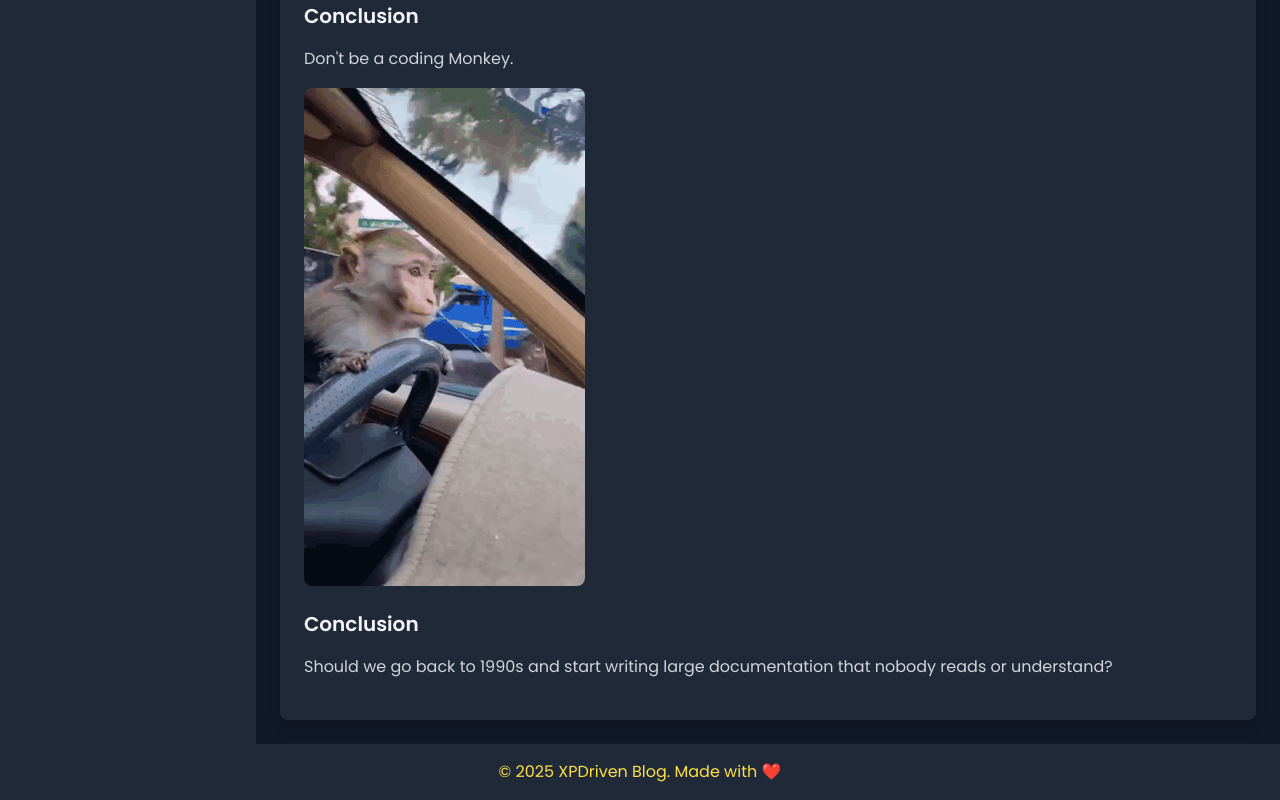
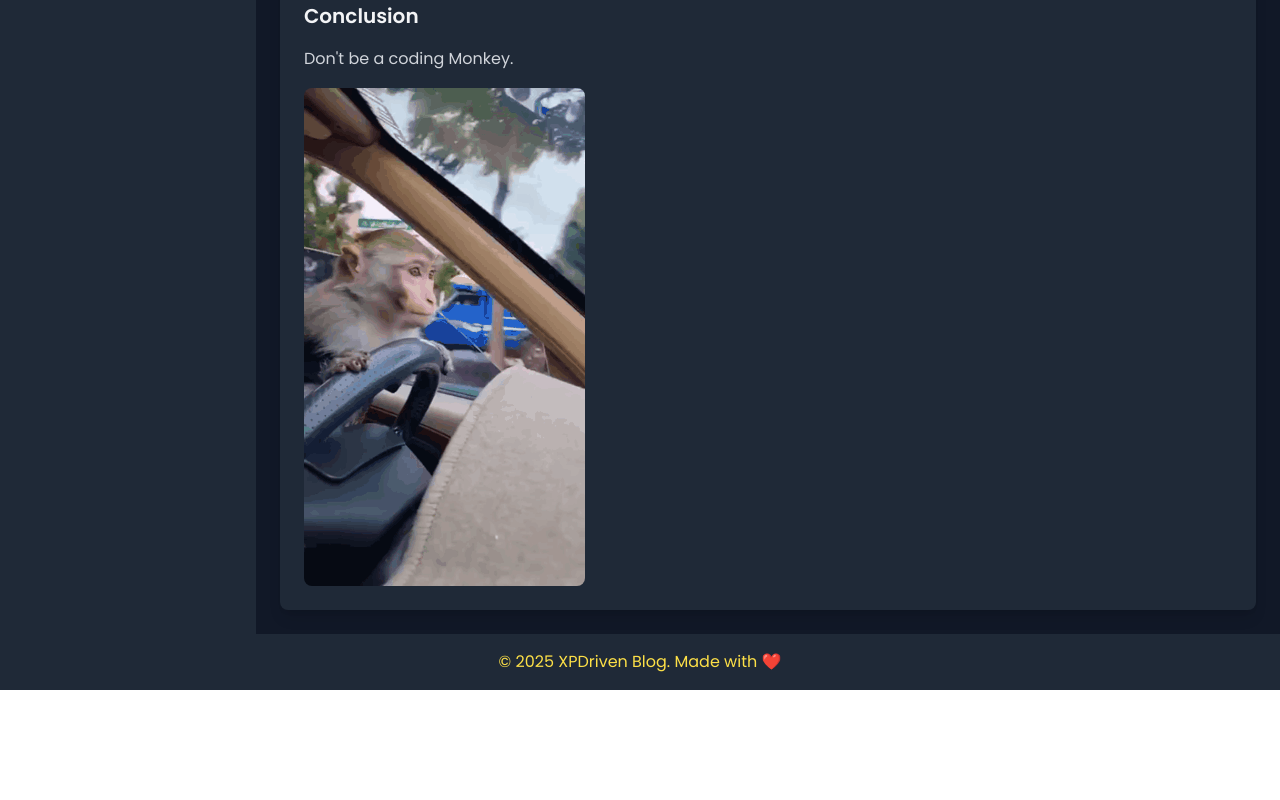
Before and after one commit to leandrodalbo/xpdriven-blog, a React (Vite) app: page / in a window 1280 px wide. Shown: the part 1396-2196 px from the top of the page. After the commit the page ends 2086 px from the top, so only its background shows below. Built offline with nearby package versions, Linux system fonts and the light colour scheme.

Commit message:
agile manifesto article added

```diff
--- a/src/blog-article/CodingMonkeys.tsx
+++ b/src/blog-article/CodingMonkeys.tsx
@@ -57,12 +57,6 @@ const CodingMonkeys = () => (
       alt="monkey-driving"
       className="blog-article-img"
     />
-
-    <h2 className="blog-article-h2">Conclusion</h2>
-    <p className="blog-article-p">
-      Should we go back to 1990s and start writing large documentation that
-      nobody reads or understand?
-    </p>
   </article>
 );
 
```
